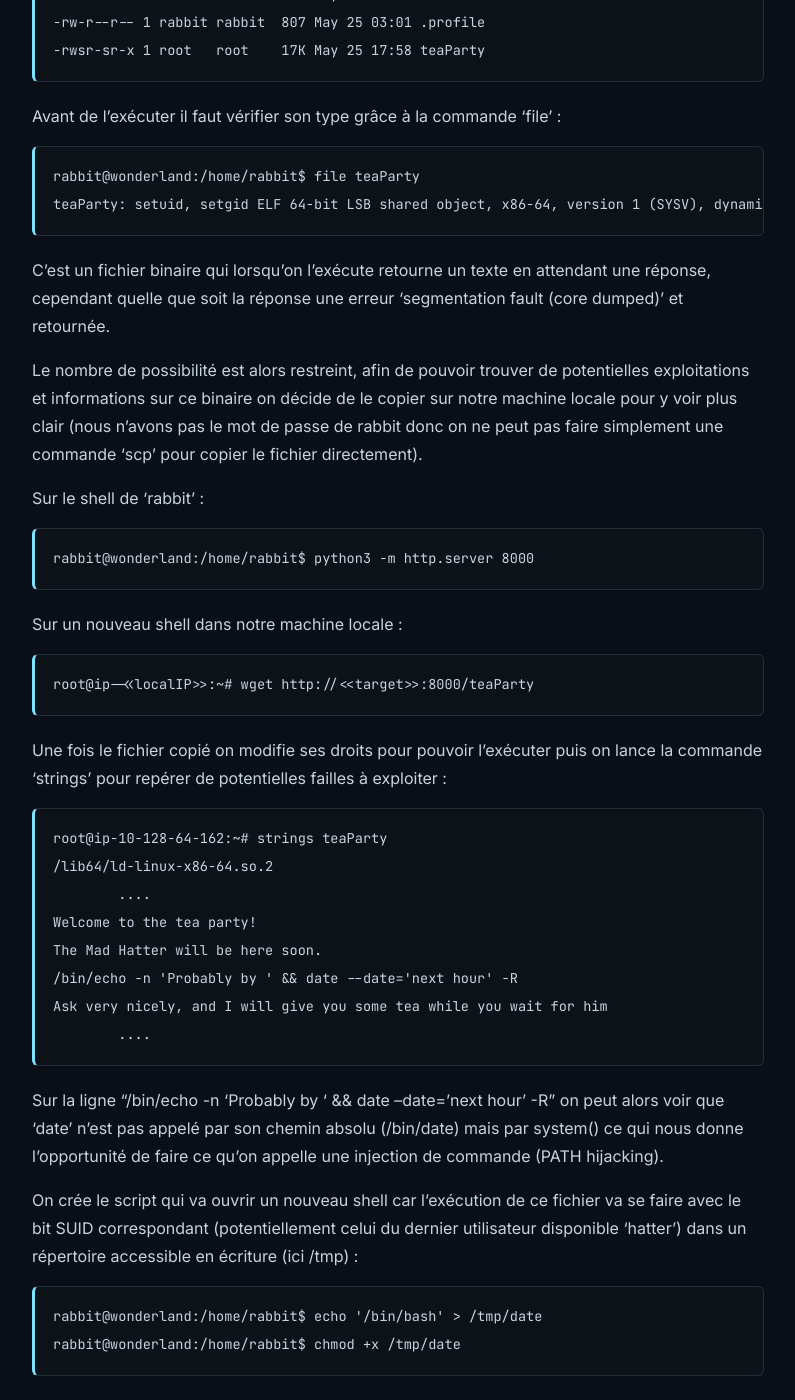
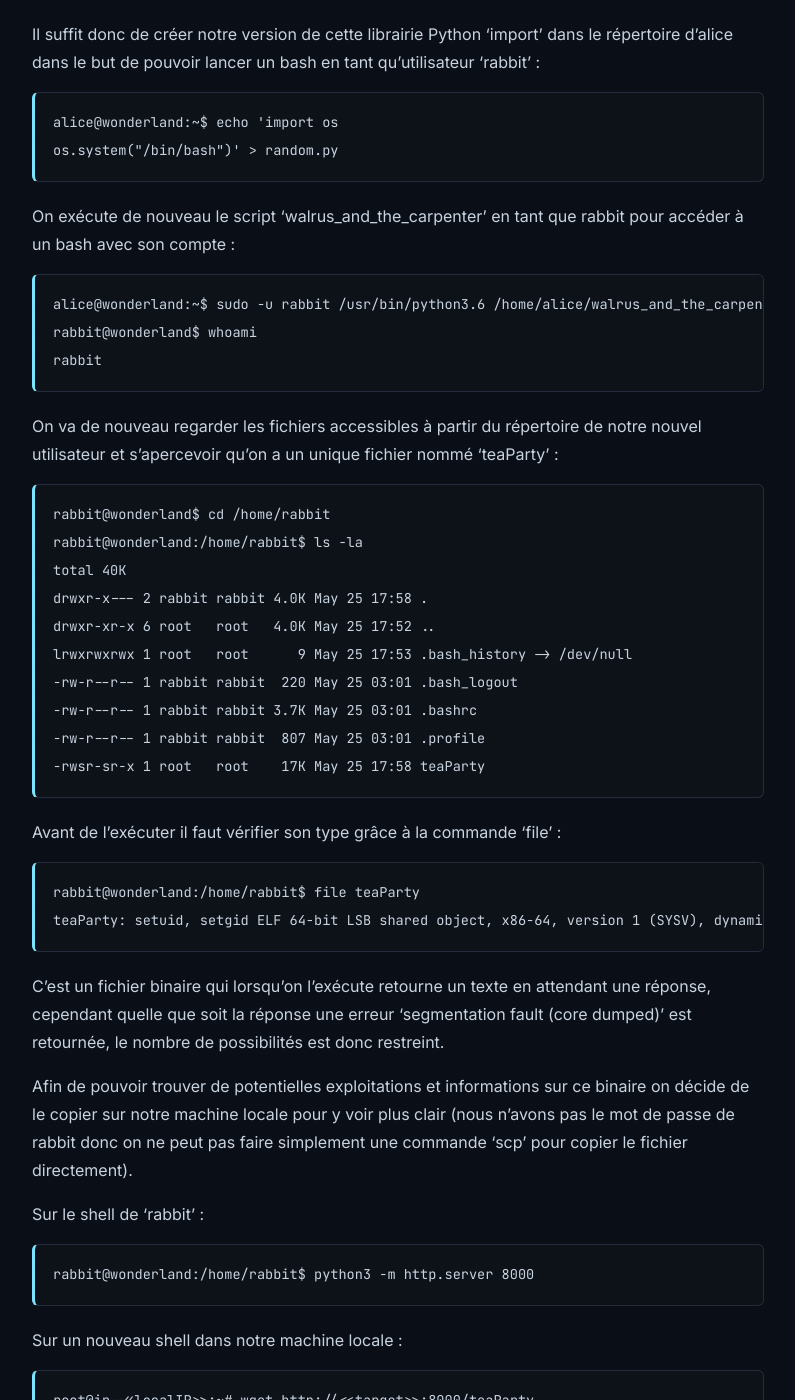
Before and after one commit to mchx-cs/mchx-cs.github.io, a Jekyll site: the page built from _posts/2026-08-10-tryhackme-wonderland.md, in a window 1280 px wide and 1400 px high, scrolled down 6517 px. Shown: the whole window, without its empty margins (242-1037 px from the left). Built offline with Jekyll 4.4.1, drawn with Linux system fonts in a browser that asks for light colours; some of the changed text lies outside the part shown.

Commit message:
Update 2026-08-10-tryhackme-wonderland.md

````diff
--- a/_posts/2026-08-10-tryhackme-wonderland.md
+++ b/_posts/2026-08-10-tryhackme-wonderland.md
@@ -236,9 +259,9 @@
 teaParty: setuid, setgid ELF 64-bit LSB shared object, x86-64, version 1 (SYSV), dynamically linked, interpreter /lib64/ld-linux-x86-64.so.2, for GNU/Linux 3.2.0, BuildID[sha1]=75a832557e341d3f65157c22fafd6d6ed7413474, not stripped
 ```
 
-C'est un fichier binaire qui lorsqu'on l'exécute retourne un texte en attendant une réponse, cependant quelle que soit la réponse une erreur 'segmentation fault (core dumped)' et retournée.
+C'est un fichier binaire qui lorsqu'on l'exécute retourne un texte en attendant une réponse, cependant quelle que soit la réponse une erreur 'segmentation fault (core dumped)' est retournée, le nombre de possibilités est donc restreint.
 
-Le nombre de possibilité est alors restreint, afin de pouvoir trouver de potentielles exploitations et informations sur ce binaire on décide de le copier sur notre machine locale pour y voir plus clair (nous n'avons pas le mot de passe de rabbit donc on ne peut pas faire simplement une commande 'scp' pour copier le fichier directement).
+Afin de pouvoir trouver de potentielles exploitations et informations sur ce binaire on décide de le copier sur notre machine locale pour y voir plus clair (nous n'avons pas le mot de passe de rabbit donc on ne peut pas faire simplement une commande 'scp' pour copier le fichier directement).
 
 Sur le shell de 'rabbit' :
 
````
Also changed, not shown: other parts of _posts/2026-08-10-tryhackme-wonderland.md (+30 -7 lines).
